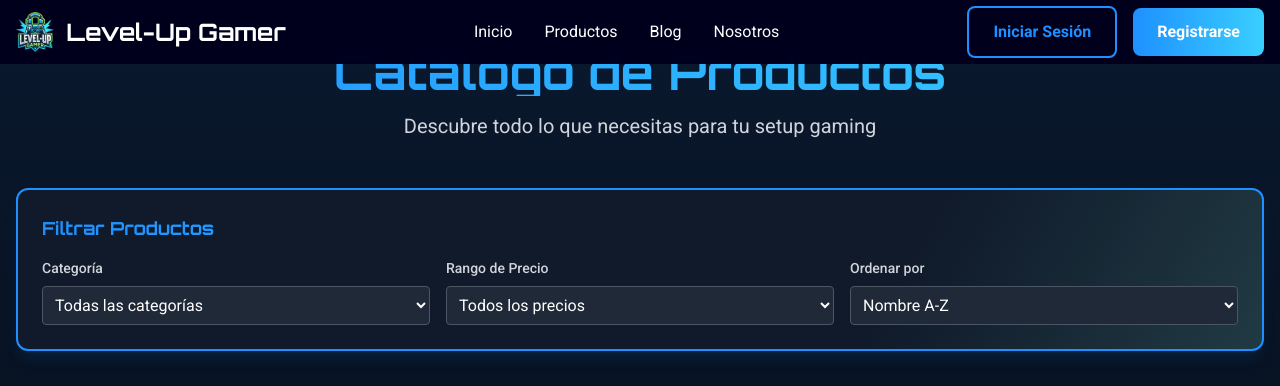
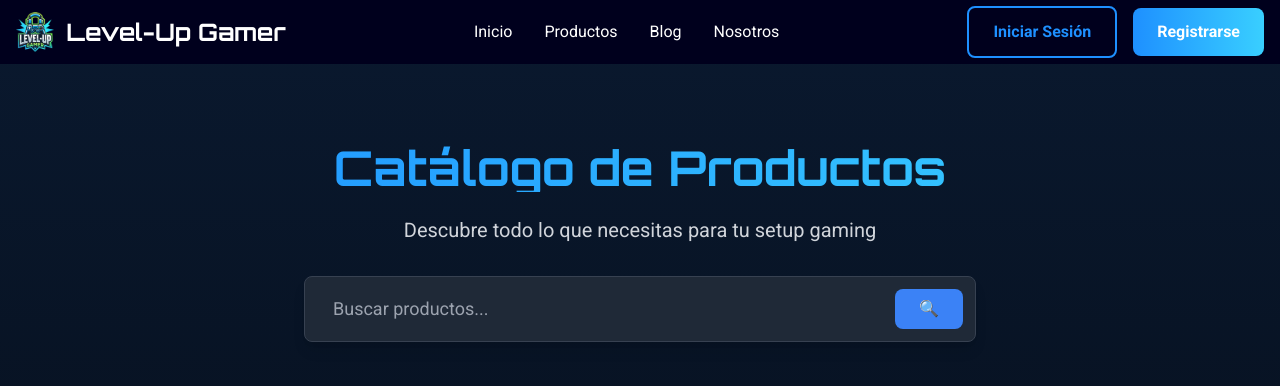
Before and after one commit to COdelValle/LEVEL-UP_GAMER_Web, a React (Vite) app: page /productos in a window 1280 px wide. Shown: the top 386 px of the page. Built offline with nearby package versions, Linux system fonts and the light colour scheme.

Commit message:
CAMBIOS INSANOS
Se agrega barra de búsqueda de productos
Se modifica estructura para que se acomode

```diff
--- a/src/components/products/ProductGrid.jsx
+++ b/src/components/products/ProductGrid.jsx
@@ -6,6 +6,16 @@ const ProductGrid = ({ filters = {} }) => {
 
   const applyFilters = (products) => {
     let filtered = [...products];
+
+    // Filtrar por búsqueda
+    if (filters.search) {
+      const searchTerm = filters.search.toLowerCase();
+      filtered = filtered.filter(product =>
+        product.nombre.toLowerCase().includes(searchTerm) ||
+        product.descripcion.toLowerCase().includes(searchTerm) ||
+        product.categoria.toLowerCase().includes(searchTerm)
+      );
+    }
 
     // Filtrar por categoría
     if (filters.category) {
--- a/src/pages/BlogDetail.jsx
+++ b/src/pages/BlogDetail.jsx
@@ -99,8 +99,8 @@ const BlogDetail = () => {
   };
 
   return (
-    <div className="min-h-screen bg-gradient-to-b from-gray-900 to-black pt-24 pb-12">
-      <nav className="container mx-auto px-4 mb-8 text-gray-400">
+    <div className="min-h-screen bg-gradient-to-b from-gray-900 to-black pt-28 pb-12">
+      <nav className="container mx-auto px-4 sm:px-6 lg:px-8 mb-8 text-gray-400">
         <Link to="/" className="hover:text-green-400 transition-colors">Inicio</Link>
         <span className="mx-2">/</span>
         <Link to="/blogs" className="hover:text-green-400 transition-colors">Blog</Link>
--- a/src/pages/Blogs.jsx
+++ b/src/pages/Blogs.jsx
@@ -15,8 +15,8 @@ const Blogs = () => {
   const [searchTerm, setSearchTerm] = useState('');
 
   return (
-    <div className="min-h-screen bg-gradient-to-b from-gray-900 to-black pt-24 pb-12">
-      <div className="max-w-7xl mx-auto px-4">
+    <div className="min-h-screen bg-gradient-to-b from-gray-900 to-black pt-28 pb-12">
+      <div className="max-w-7xl mx-auto px-4 sm:px-6 lg:px-8">
         {/* Hero Section */}
         <div className="text-center mb-12">
           <h1 className="text-5xl font-bold mb-6 bg-gradient-to-r from-blue-400 to-green-400 bg-clip-text text-transparent font-orbitron">
--- a/src/pages/Nosotros.jsx
+++ b/src/pages/Nosotros.jsx
@@ -1,7 +1,7 @@
 const Nosotros = () => {
   return (
-    <div className="min-h-screen bg-gradient-to-b from-azul-oscuro to-black py-12">
-      <div className="max-w-6xl mx-auto px-4">
+    <div className="min-h-screen bg-gradient-to-b from-azul-oscuro to-black pt-28 pb-12">
+      <div className="max-w-5xl mx-auto px-4 sm:px-6 lg:px-8">
         {/* Hero Section */}
         <div className="text-center mb-16">
           <h1 className="text-5xl font-bold mb-6 gradient-text font-orbitron">
--- a/src/pages/ProductDetail.jsx
+++ b/src/pages/ProductDetail.jsx
@@ -31,8 +31,8 @@ const ProductDetail = () => {
   }
 
   return (
-    <div className="min-h-screen bg-gradient-to-b from-azul-oscuro to-black py-12">
-      <div className="max-w-6xl mx-auto px-4">
+    <div className="min-h-screen bg-gradient-to-b from-azul-oscuro to-black pt-24 pb-12">
+      <div className="max-w-6xl mx-auto px-4 sm:px-6 lg:px-8">
         <div className="card-gaming p-8">
           <div className="grid md:grid-cols-2 gap-12">
             {/* Imagen del producto */}
--- a/src/pages/Products.jsx
+++ b/src/pages/Products.jsx
@@ -4,16 +4,24 @@ import ProductGrid from '../components/products/ProductGrid';
 
 const Products = () => {
   const [filters, setFilters] = useState({});
+  const [searchQuery, setSearchQuery] = useState('');
 
   const handleFilterChange = (newFilters) => {
     setFilters(newFilters);
   };
 
+  const handleSearch = (e) => {
+    setSearchQuery(e.target.value);
+    setFilters({ ...filters, search: e.target.value });
+  };
+
   return (
-    <div className="min-h-screen bg-gradient-to-b from-azul-oscuro to-black py-12">
-      <div className="max-w-7xl mx-auto px-4">
-        <div className="text-center mb-12">
-          <h1 className="text-5xl font-bold mb-4 gradient-text font-orbitron">
+    <div className="min-h-screen bg-gradient-to-b from-azul-oscuro to-black pt-36 pb-12">
+      <div className="max-w-6xl mx-auto px-4 sm:px-6 lg:px-8">
+        {/* Header and Search Section */}
+        <div className="text-center space-y-8 mb-12">
+          <div className="space-y-6">
+            <h1 className="text-5xl font-bold gradient-text font-orbitron">
               Catálogo de Productos
             </h1>
             <p className="text-xl text-gray-300">
@@ -21,8 +29,28 @@ const Products = () => {
             </p>
           </div>
 
+          {/* Search Bar */}
+          <div className="max-w-2xl mx-auto mt-8">
+            <div className="flex bg-gray-800 rounded-lg p-3 border border-gray-700 focus-within:border-blue-400 transition-colors shadow-lg">
+              <input
+                type="text"
+                placeholder="Buscar productos..."
+                value={searchQuery}
+                onChange={handleSearch}
+                className="flex-1 bg-transparent border-none outline-none text-white text-lg px-4 placeholder-gray-400"
+              />
+              <button className="bg-blue-500 text-white px-6 py-2 rounded-lg hover:bg-blue-600 transition-colors">
+                🔍
+              </button>
+            </div>
+          </div>
+        </div>
+
+        {/* Filters and Products Grid */}
+        <div className="space-y-8">
           <ProductFilter onFilterChange={handleFilterChange} />
           <ProductGrid filters={filters} />
+        </div>
       </div>
     </div>
   );
```
Lines whose indentation alone changed are shown as unchanged.
